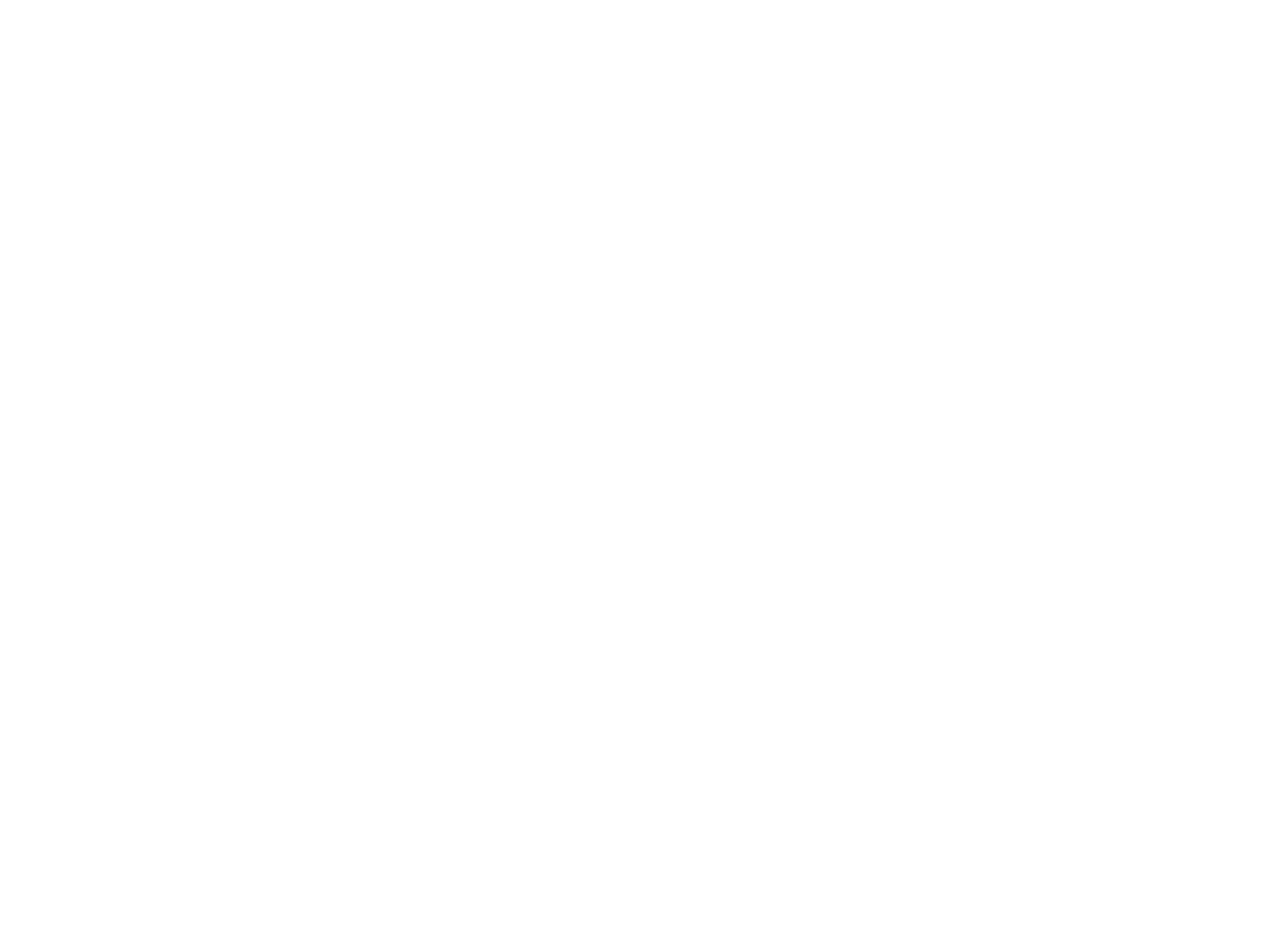
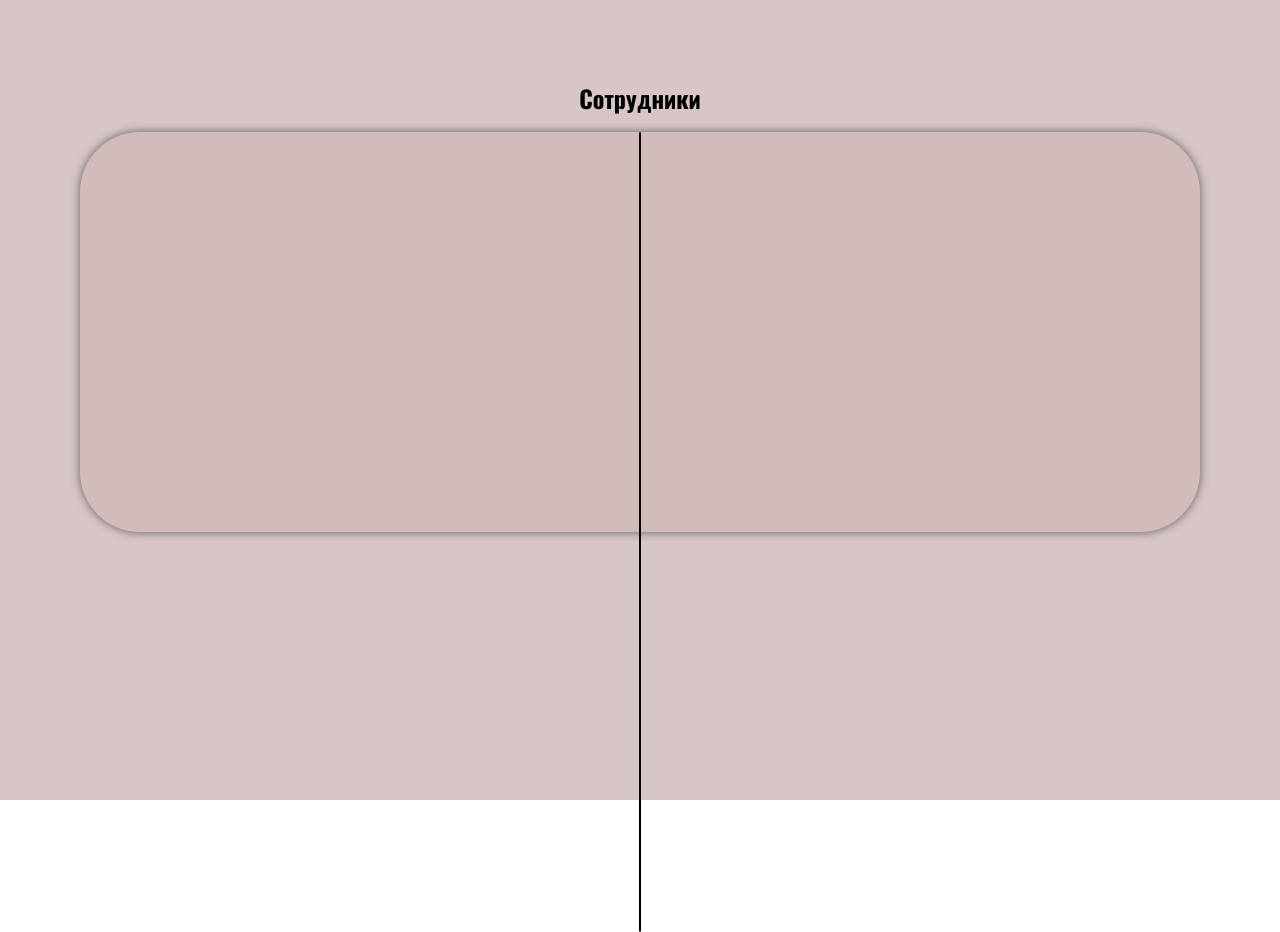
Before and after one commit to Mrdeft2231/Backend-employees, a plain HTML site: page public/admin/dashboard.html in a window 1280 px wide. Before the commit the page ends 800 px from the top, so only its background shows below. Drawn offline with Linux system fonts and the light colour scheme.

Commit message:
add: немного поработал над админкой

```diff
--- a/public/Styles/main.css
+++ b/public/Styles/main.css
@@ -2,6 +2,11 @@
   margin: 0;
   padding: 0;
   box-sizing: border-box;
+}
+
+:root {
+  --index: calc(1vw + 1vh);
+  --size: calc(var(--index) * 4);
 }
 
 @font-face {
@@ -105,3 +110,37 @@ body {
   background-color: white;
   color: #8E8E8E;
 }
+
+/* dashboard страница */
+
+main {
+  max-width: 100vw;
+  height: 100vh;
+  background-color: #D8C6C6;
+  padding: 10vh 10vh 10vh 10vh;
+}
+
+.Line {
+  position: absolute;
+  left: 50%;
+  transform: translateX(-50%);
+  border: 1px solid #000;
+  border-radius: 2px;
+  height: 100%;
+}
+
+.Text-title {
+  text-align: center;
+  font-family: 'Oswald-Bold';
+  padding-bottom: 2vh;
+  font-size: 3vh;
+}
+
+.Staff-Editor {
+  width: 100%;
+  height: 50vh;
+  border-radius: 60px;
+  margin: 0 auto;
+  background-color: #D1BBBB;
+  box-shadow: #5e5e5e 0px 0px 10px 0px;
+}
--- a/public/admin/dashboard.html
+++ b/public/admin/dashboard.html
@@ -7,6 +7,16 @@
   <link rel="stylesheet" href="../Styles/main.css">
 </head>
 <body>
+<main>
+  <h2 class="Text-title" >Сотрудники</h2>
+<section>
+  <div class="Staff-Editor">
+    <div class="Line">
 
+    </div>
+  </div>
+
+</section>
+</main>
 </body>
 </html>
```
